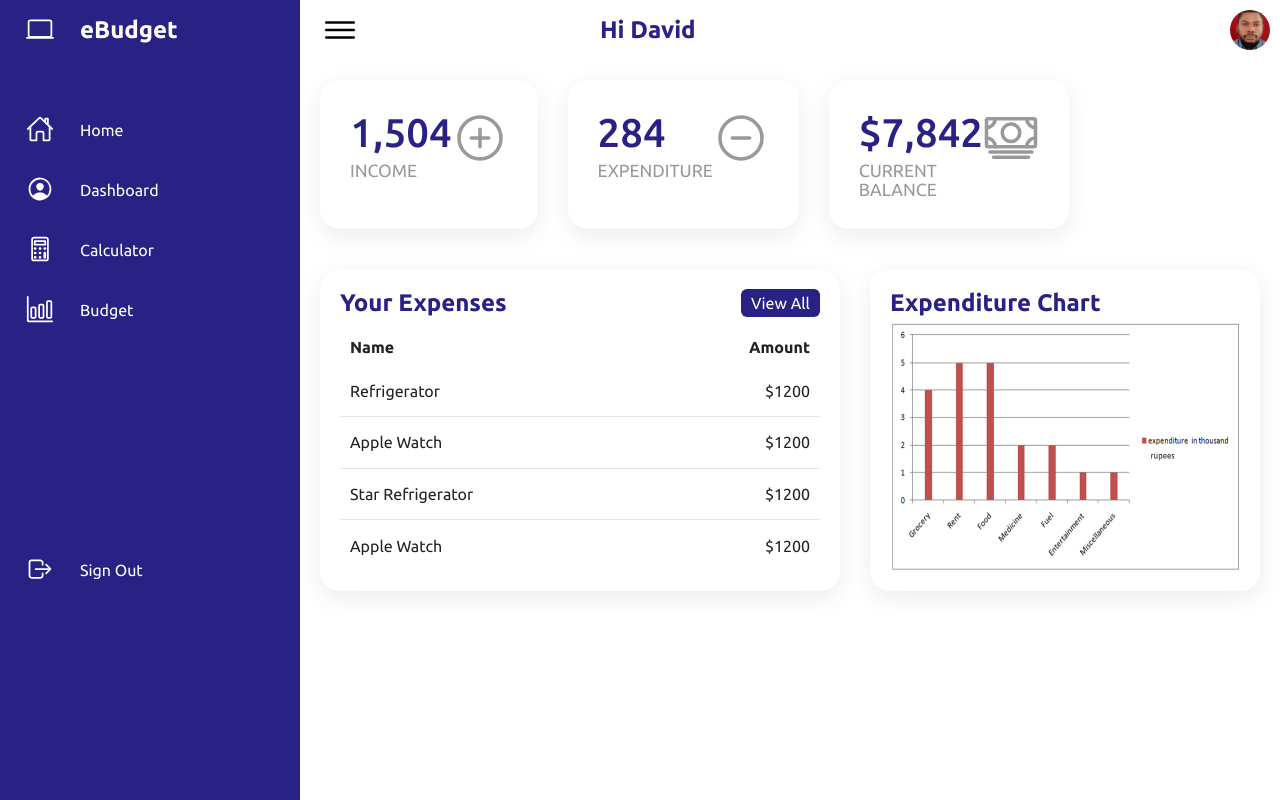
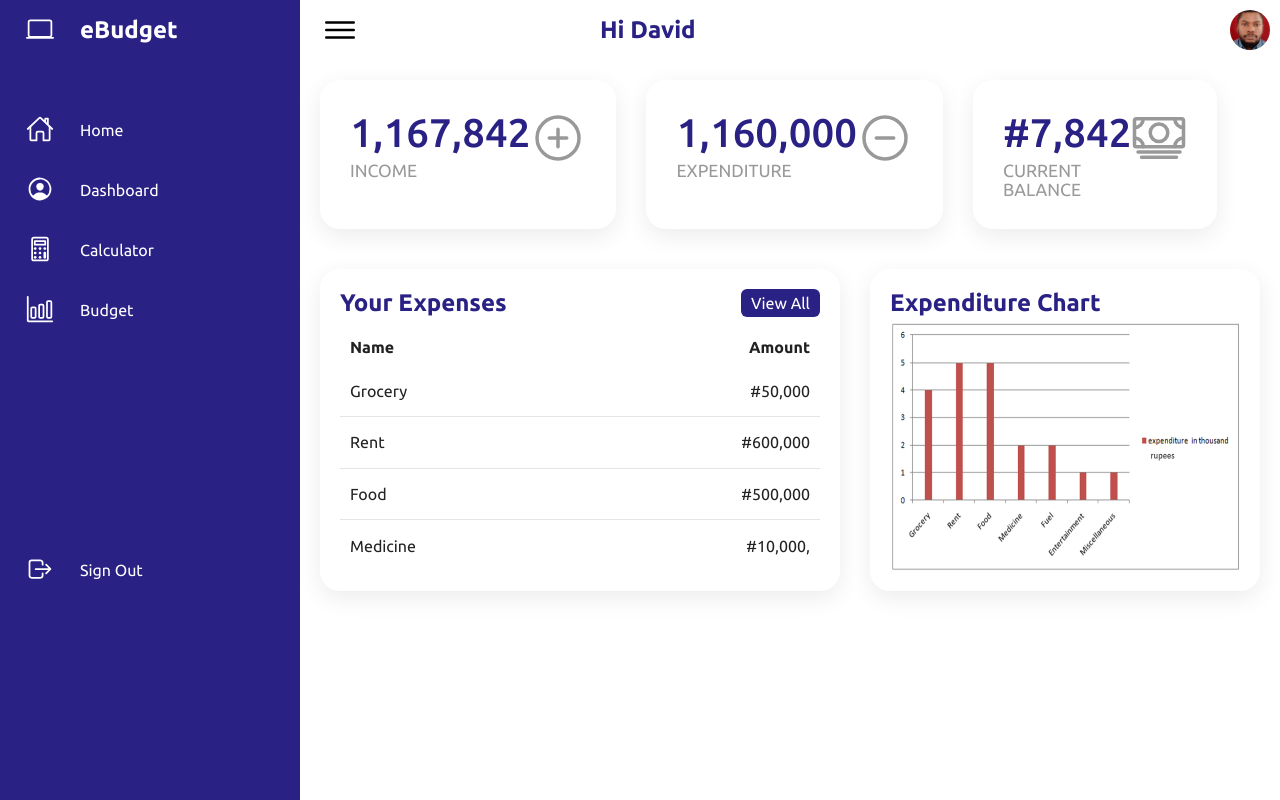
Before and after one commit to Talk2David1/Dashboard, a plain HTML site: page index.html in a window 1280 px wide. Drawn offline with nearby package versions, Linux system fonts and the light colour scheme.

Commit message:
editing on

```diff
--- a/index.html
+++ b/index.html
@@ -92,7 +92,7 @@
             <div class="cardBox">
                 <div class="card">
                     <div>
-                        <div class="numbers">1,504</div>
+                        <div class="numbers">1,167,842</div>
                         <div class="cardName">INCOME</div>
                     </div>
 
@@ -103,7 +103,7 @@
 
                 <div class="card">
                     <div>
-                        <div class="numbers">284</div>
+                        <div class="numbers">1,160,000</div>
                         <div class="cardName">EXPENDITURE</div>
                     </div>
 
@@ -114,7 +114,7 @@
 
                 <div class="card">
                     <div>
-                        <div class="numbers">$7,842</div>
+                        <div class="numbers">#7,842</div>
                         <div class="cardName">CURRENT BALANCE</div>
                     </div>
 
@@ -142,25 +142,24 @@
 
                         <tbody>
                             <tr>
-                                <td>Refrigerator</td>
-                                <td>$1200</td>
+                                <td>Grocery</td>
+                                <td>#50,000</td>
                                 </tr>
 
                             <tr>
-                                <td>Apple Watch</td>
-                                <td>$1200</td>
+                                <td>Rent</td>
+                                <td>#600,000</td>
                                   </tr>
 
                             <tr>
-                                <td>Star Refrigerator</td>
-                                <td>$1200</td>
+                                <td>Food</td>
+                                <td>#500,000</td>
                                        </tr>
 
                             <tr>
-                                <td>Apple Watch</td>
-                                <td>$1200</td>
+                                <td>Medicine</td>
+                                <td>#10,000,</td>
                                 </tr>
-
                         </tbody>
                     </table>
                 </div>
```
